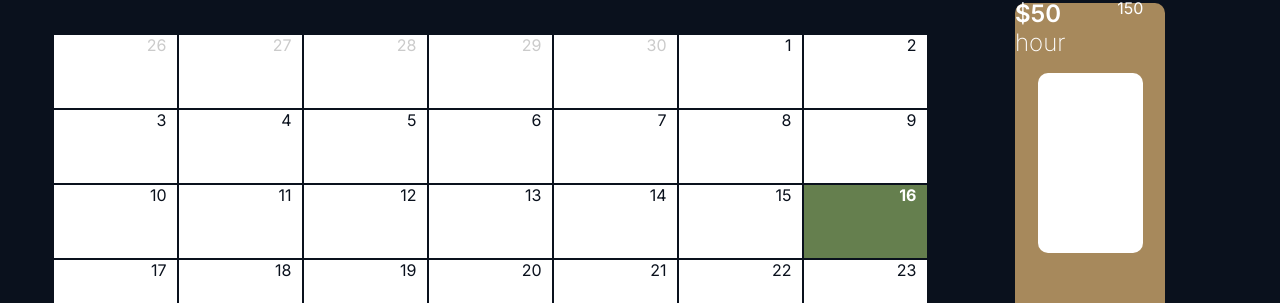
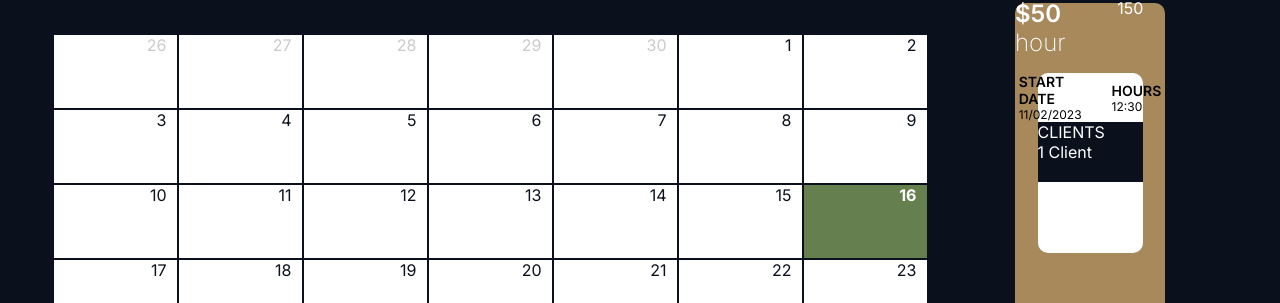
Before and after one commit to rkotchamp/HairBay-project, a React (Vite) app in the folder HairBayFrontEnd/: page /profile in a window 1280 px wide. Shown: the part 1076-1379 px from the top of the page. Built offline with nearby package versions, Linux system fonts and the light colour scheme; some icons are missing.

Commit message:
created the user information

```diff
--- a/HairBayFrontEnd/src/Pages/Profile Page/Profile.css
+++ b/HairBayFrontEnd/src/Pages/Profile Page/Profile.css
@@ -228,6 +228,38 @@
   border-radius: 10px;
 }
 
+.startDate {
+  background-color: transparent;
+}
+
+.smallText {
+  font-size: 12px;
+  background-color: transparent;
+}
+.smallText p {
+  background-color: transparent;
+}
+.dateAndHour {
+  display: flex;
+  justify-content: center;
+  align-items: center;
+  gap: 30px;
+  background-color: transparent;
+}
+.bigText {
+  background-color: transparent;
+  font-size: 14px;
+  font-weight: 600;
+}
+
+.clients {
+  color: var(--text-color);
+}
+
+.client__title {
+  background-color: transparent;
+}
+
 @media only screen and (max-width: 600px) {
   .arrowBack {
     color: var(--primary-light-color);
@@ -251,7 +283,6 @@
   .profile-info {
     gap: 20px;
   }
-
   .textProfile {
     font-size: 12px;
   }
@@ -259,7 +290,7 @@
     position: absolute;
     width: 80px;
     height: 30px;
-    right: 8rem;
+    right: 5rem;
     font-size: 10px;
   }
 
@@ -286,4 +317,7 @@
     align-items: center;
     justify-content: center;
   }
+  .user-images {
+    width: 80%;
+  }
 }
--- a/HairBayFrontEnd/src/Pages/Profile Page/Profile.jsx
+++ b/HairBayFrontEnd/src/Pages/Profile Page/Profile.jsx
@@ -32,7 +32,7 @@ function Profile() {
               </div>
             </div>
           </div>
-          <h3 className="user-profile-name">Benjamin Cutz</h3>
+          <h3 className="user-profile-name">Benjamin Cutz </h3>
         </div>
         <div className="profiles-call-to-actions">
           <Button text="Message" />
@@ -95,7 +95,27 @@ function Profile() {
                 </div>
               </div>
 
-              <div className="appointment__info"></div>
+              <div className="appointment__info">
+                <div className="dateAndHour">
+                  <div className="startDate">
+                    <p className="bigText">START DATE</p>
+                    <p className="smallText">11/02/2023</p>
+                  </div>
+                  <div className="startDate">
+                    <p className="bigText">HOURS</p>
+                    <p className="smallText">12:30</p>
+                  </div>
+                </div>
+                <div className="">
+                  <div className="clients">
+                    <p className="client__title">CLIENTS</p>
+                    <p className="client__title">1 Client</p>
+                  </div>
+                  <div className="upAndDown">
+                    <img src="" alt="" />
+                  </div>
+                </div>
+              </div>
             </div>
           </div>
         </div>
```
